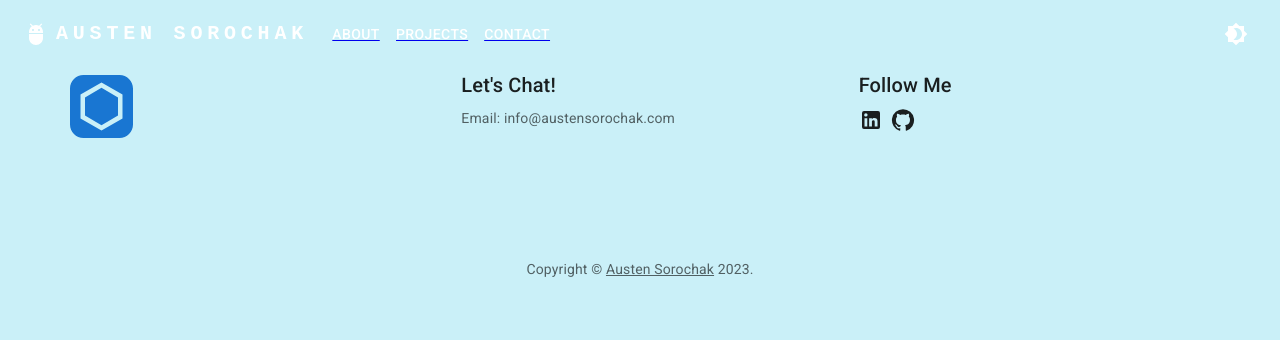
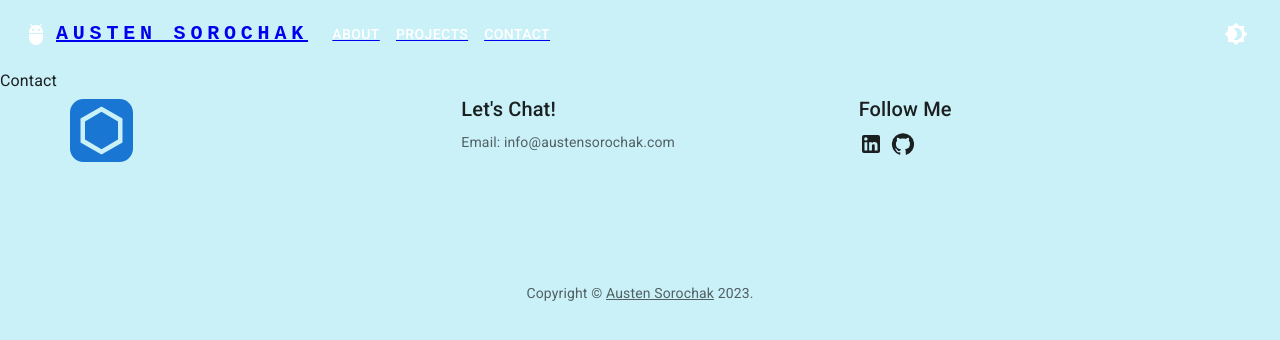
Before and after one commit to sorochak/portfolio-website, a React (Create React App) app: page /contact in a window 1280 px wide. Shown: the top 340 px of the page. Built offline with nearby package versions, Linux system fonts and the light colour scheme.

Commit message:
fix links - add contact page

```diff
--- a/src/components/BaseRouter.jsx
+++ b/src/components/BaseRouter.jsx
@@ -1,12 +1,15 @@
 import { Route, Routes } from "react-router-dom";
 import Home from "../pages/Home";
 import Projects from "../pages/Projects";
+import Contact from "../pages/Contact";
 
 const BaseRouter = () => {
   return (
     <Routes>
       <Route path="/" element={<Home />} />
+      <Route path="/about" element={<Home />} />
       <Route path="/projects" element={<Projects />} />
+      <Route path="/contact" element={<Contact />} />
     </Routes>
   );
 };
--- a/src/components/Header.jsx
+++ b/src/components/Header.jsx
@@ -54,11 +54,11 @@ const Header = () => {
       <Container maxWidth="xl">
         <StyledToolbar disableGutters>
           <AdbIcon sx={{ display: { xs: "none", md: "flex" }, mr: 1 }} />
+          <RouterLink to={"/"}>
             <Typography
               variant="h6"
               noWrap
-            component="a"
-            href="/"
+              // component="a"
               sx={{
                 mr: 2,
                 display: { xs: "none", md: "flex" },
@@ -71,6 +71,7 @@ const Header = () => {
             >
               AUSTEN SOROCHAK
             </Typography>
+          </RouterLink>
 
           <Box sx={{ flexGrow: 1, display: { xs: "flex", md: "none" } }}>
             <IconButton
--- a/src/pages/Contact.jsx
+++ b/src/pages/Contact.jsx
@@ -0,0 +1,11 @@
+import { Box, Typography } from "@mui/material";
+
+const Contact = () => {
+  return (
+    <Box>
+      <Typography>Contact</Typography>
+    </Box>
+  );
+};
+
+export default Contact;
```
Lines whose indentation alone changed are shown as unchanged.
